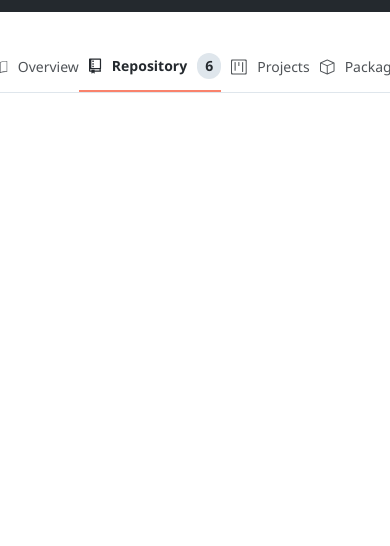
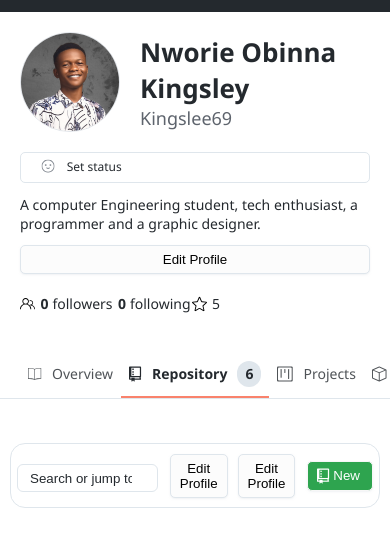
Before and after one commit to kingslee69/Github-repo, a plain HTML site: page index.html in a window 390 px wide. Shown: the part 48-594 px from the top of the page. Drawn offline with Linux system fonts and the light colour scheme.

Commit message:
complete the responsive repo-sub-nav

```diff
--- a/index.html
+++ b/index.html
@@ -167,7 +167,8 @@
       </div>
     </div>
 
-    <section id="page-navigator" style="" class="navigator">
+    <!-- the repo sub-nav begin here -->
+    <section id="page-navigator" style="" class="navigator sticky-top x-scroll">
       <a
         href="#"
         class="navigator-link duo-icon"
@@ -203,9 +204,73 @@
       >
     </section>
 
-    <section class="col-2">
-      <div class="element"></div>
-      <div class="element"></div>
+    <!-- the body begins here -->
+    <section class="col-2" style="margin-top: 10px">
+      <!-- Here's the profile part of the page -->
+      <div class="profile-col">
+        <div class="mobile-flex">
+          <img
+            src="./images/profile.jpg"
+            alt="profile-pic"
+            class="profile-picture front"
+          />
+          <div class="user">
+            <p class="profile-name">Nworie Obinna Kingsley</p>
+            <p class="username">Kingslee69</p>
+          </div>
+        </div>
+
+        <div class="smiley front">
+          <img src="./images/icons/smile.svg" alt="smilee icon" />
+          <p class="mobile-only">Set status</p>
+        </div>
+
+        <p class="text-reg">
+          A computer Engineering student, tech enthusiast, a programmer and a
+          graphic designer.
+        </p>
+        <button class="btn btn-fluid">Edit Profile</button>
+
+        <div class="followers duo-icon">
+          <img src="./images/icons/followers.svg" alt="followers icon" />
+          <p><span>0</span>followers</p>
+          <p><span>0</span>following</p>
+          <div class="duo-icon">
+            <img src="./images/icons/star.svg" alt="star icon" />
+            <p style="margin-left: 5px">5</p>
+          </div>
+        </div>
+      </div>
+
+      <div class="element repo-col">
+        <div id="btn-section" class="duo-icon wrap">
+          <input
+            type="search"
+            class="search-light mx-6"
+            placeholder="Search or jump to..."
+          />
+
+          <div class="duo-icon btn-div">
+            <div class="duo-icon mx-6">
+              <button style="margin-right: 10px" class="btn">
+                Edit Profile
+              </button>
+              <button class="btn">Edit Profile</button>
+            </div>
+
+            <button
+              class="btn btn-go mx-6 duo-icon"
+              style="align-items: center"
+            >
+              <img
+                src="./images/icons/Repository-light icon.png"
+                alt="repo-icon"
+              />
+              <p class="mx-3">New</p>
+            </button>
+          </div>
+        </div>
+      </div>
     </section>
 
     <script src="index.js"></script>
--- a/main.css
+++ b/main.css
@@ -187,27 +187,37 @@ input[type='search'] {
 }
 
 .navigator {
-  width: 100%;
-  margin-top: 40px;
+  background-color: var(--light);
   display: flex;
-  justify-content: center;
   border-bottom: 1px solid var(--light-secondary);
+  position: absolute;
+  padding-left: 32%;
+  margin-top: 20px;
+}
+
+.x-scroll {
+  /* this makes the horizontal scroll possible */
+  overflow: auto;
+  white-space: nowrap;
 }
 .navigator-link {
-  padding-bottom: 10px;
-  padding-left: auto;
-  padding-right: auto;
-  width: 150px;
   line-height: 200%;
-  padding-left: 10px;
+  padding: 8px;
   color: var(--dark);
   opacity: 0.8;
+  border-bottom: 2px solid var(--light);
 }
 .navigator-link:hover {
   border-bottom: 2px solid #bdbfc4;
 }
 
 .active {
+  opacity: 1;
+  font-weight: 600;
+  border-bottom: 2px solid var(--highlight);
+  cursor: pointer;
+}
+.active:hover {
   opacity: 1;
   font-weight: 600;
   border-bottom: 2px solid var(--highlight);
@@ -220,6 +230,152 @@ input[type='search'] {
   line-height: 180%;
   background-color: var(--light-secondary);
   border-radius: 15px;
+}
+
+.sticky-top {
+  /* this makes an element sticky when they reach the top = 0 */
+  position: sticky;
+  top: 0px;
+}
+
+.col-2 {
+  display: grid;
+  grid-template-columns: 25% auto;
+  grid-column-gap: 40px;
+  max-width: 1250px;
+  margin-left: auto;
+  margin-right: auto;
+  padding: 10px;
+}
+
+/* delete this afterwards */
+.element {
+  border: 1px solid var(--light-secondary);
+  border-radius: 15px;
+}
+
+.profile-col {
+  padding: 10px;
+  position: relative;
+  bottom: 60px;
+  width: 100%;
+}
+
+.profile-picture {
+  border: 1px solid #e1e5ea;
+  border-radius: 150px;
+}
+
+.front {
+  max-width: 100%;
+}
+
+.smiley {
+  padding: auto;
+  background-color: var(--light);
+  width: 35px;
+  height: 35px;
+  border-radius: 50%;
+  border: 1px solid var(--light-secondary);
+  display: flex;
+
+  position: absolute;
+  bottom: 270px;
+  left: 80%;
+}
+
+@media screen and (max-width: 1237px) {
+  .smiley {
+    position: absolute;
+    bottom: 300px;
+    left: 80%;
+  }
+}
+@media screen and (max-width: 915px) {
+  .smiley {
+    position: absolute;
+    bottom: 310px;
+    left: 81%;
+  }
+}
+
+.smiley > img {
+  margin: auto;
+}
+
+.profile-name {
+  font-size: 26px;
+  font-weight: 600;
+}
+
+.username {
+  font-size: 18px;
+  font-weight: 400;
+  color: var(--dark-secondary);
+}
+.text-reg {
+  margin: 12px 0px;
+}
+.front {
+  z-index: 100;
+}
+
+.btn {
+  padding: 6px 9px;
+  font-weight: 500;
+
+  background-color: #fcfcfc;
+  border: 1px solid var(--light-secondary);
+  border-radius: 5px;
+  box-shadow: 0px 1px 2px rgba(225, 229, 234, 0.5);
+  cursor: pointer;
+}
+
+.btn:hover {
+  background-color: #f7f7f7;
+  transition: ease-out, 0.2s ease-in-out;
+}
+
+.btn-fluid {
+  width: 100%;
+}
+
+.btn-go {
+  background-color: var(--success);
+  color: var(--light);
+  border: 1px solid #f7f7f7;
+}
+.btn-go:hover {
+  background-color: #229643;
+  transition: ease-out, 0.2s ease-in-out;
+}
+
+.followers {
+  margin: 20px 0;
+  justify-content: space-between;
+  width: 200px;
+}
+
+.followers > p > span {
+  font-weight: 700;
+  margin: 0 4px;
+}
+
+.btn-div {
+  justify-content: space-between;
+}
+
+.search-light::placeholder {
+  color: var(--dark) !important;
+}
+
+#btn-section > input[type='search'] {
+  background-color: var(--light) !important;
+  color: var(--light-secondary) !important;
+  border: 1px solid var(--light-secondary);
+
+  padding: 6px 12px;
+  border-radius: 6px;
 }
 
 /* Here's what happens when you open the page on a mobile device */
@@ -303,4 +459,62 @@ input[type='search'] {
   .disappear {
     display: none !important;
   }
+
+  .navigator {
+    padding-left: 20px;
+    position: absolute;
+
+    top: 380px;
+    right: 0;
+    left: 0;
+  }
+
+  .col-2 {
+    grid-template-columns: 100%;
+    grid-row-gap: 100px;
+    padding-top: 0;
+  }
+
+  .profile-picture {
+    width: 100px;
+  }
+
+  .profile-col {
+    padding: 10px;
+    position: relative;
+    bottom: 0;
+  }
+
+  .mobile-flex {
+    display: flex;
+    align-items: center;
+  }
+
+  .user {
+    margin-left: 20px;
+  }
+
+  .smiley {
+    background-color: var(--light);
+    width: 100%;
+    height: auto;
+    border-radius: 5px;
+    display: block;
+    padding: 0;
+    padding: 5px 20px;
+    position: static;
+    margin-top: 20px;
+  }
+
+  .smiley > p {
+    display: inline;
+    padding-left: 8px;
+    font-size: 12px;
+    position: relative;
+    bottom: 2px;
+  }
+  .smiley > img {
+    display: inline;
+    margin: 0;
+  }
 }
```
Also changed, not shown: images/icons/Repository-light icon.png (added), images/icons/company.svg (added), images/icons/followers.svg (added), images/icons/star.svg (added).
